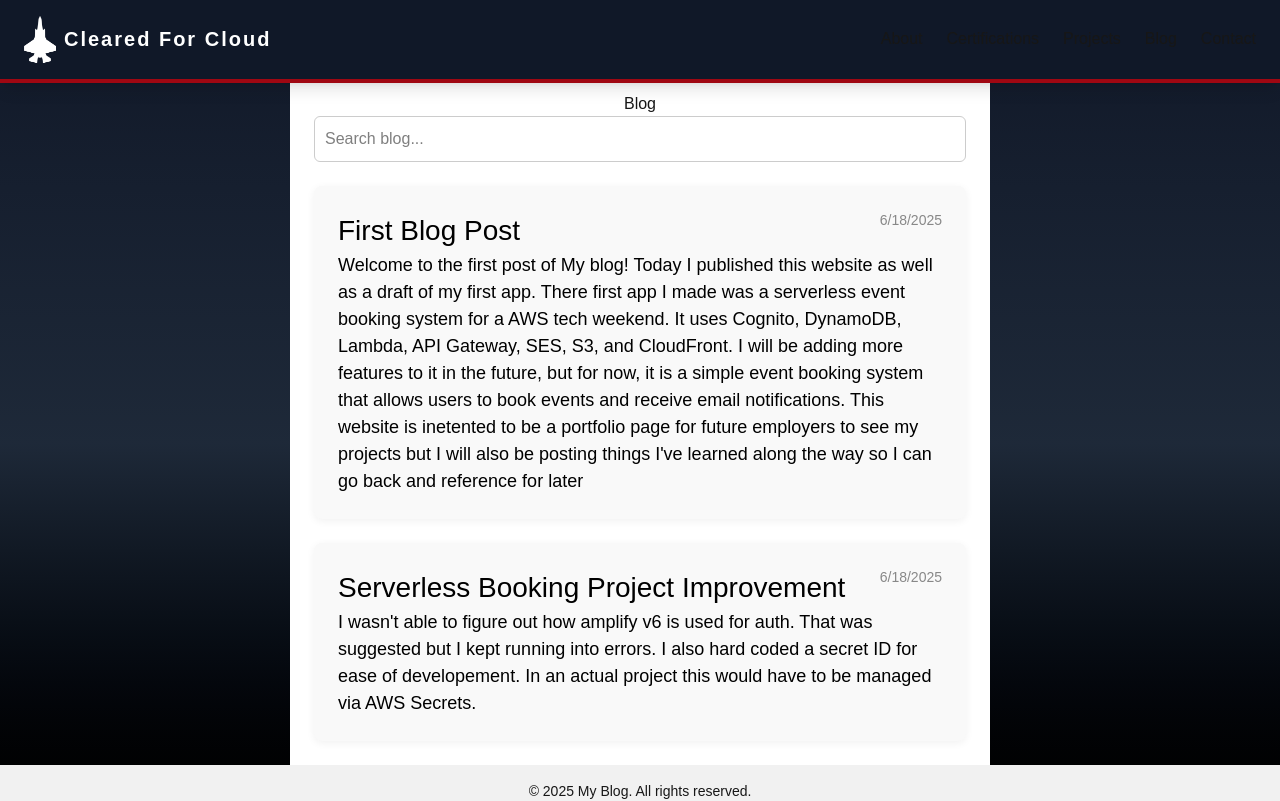
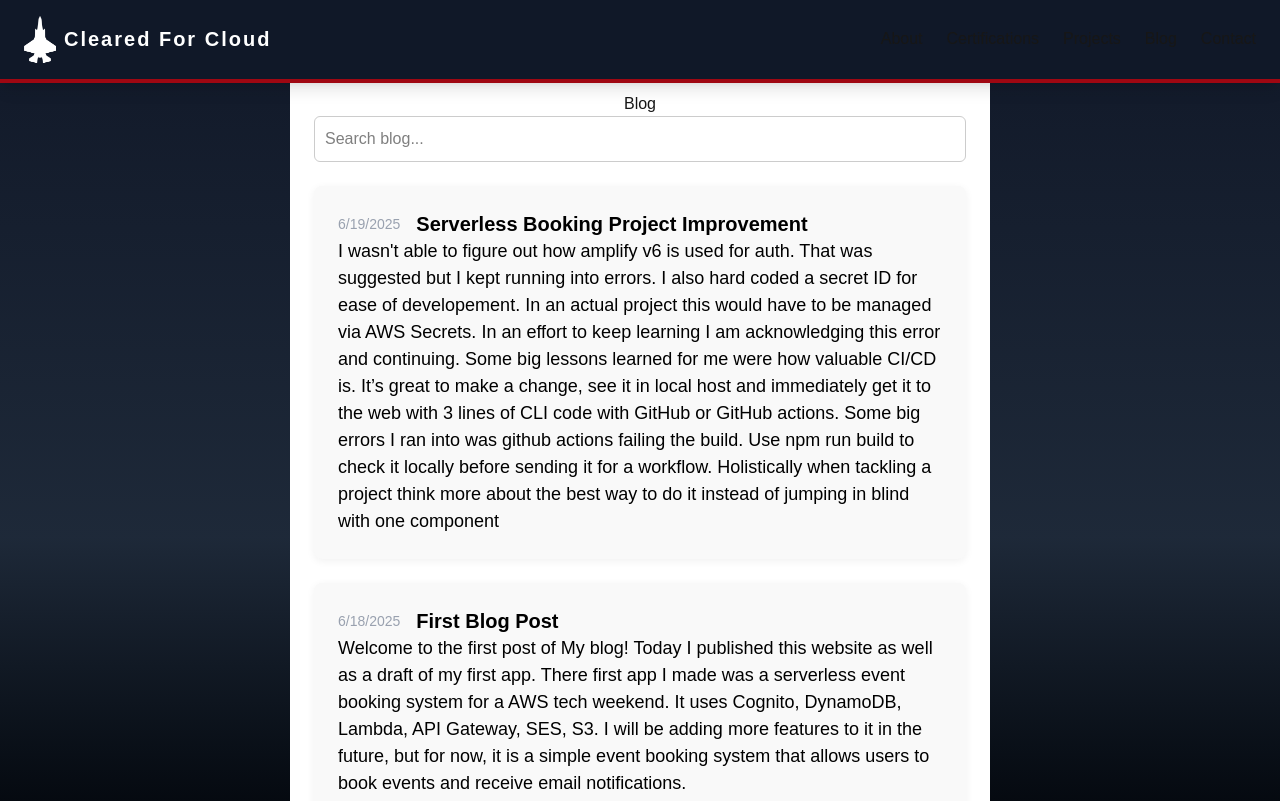
Before and after one commit to andrewmudge/clearedforcloud, a Next.js app: page /blog in a window 1280 px wide. Shown: the top 801 px of the page. Built offline with nearby package versions, Linux system fonts and the light colour scheme.

Commit message:
updated project 1, blog

```diff
--- a/app/blog/page.tsx
+++ b/app/blog/page.tsx
@@ -3,19 +3,20 @@ import React, { useState } from "react";
 
 // Expanded sample blog data
 const blogEntries = [
+    {
+    id: 2,
+    title: "Serverless Booking Project Improvement",
+    date: "2025-06-19",
+    body: "I wasn't able to figure out how amplify v6 is used for auth. That was suggested but I kept running into errors. I also hard coded a secret ID for ease of developement. In an actual project this would have to be managed via AWS Secrets. In an effort to keep learning I am acknowledging this error and continuing. Some big lessons learned for me were how valuable CI/CD is. It’s great to make a change, see it in local host and immediately get it to the web with 3 lines of CLI code with GitHub or GitHub actions. Some big errors I ran into was github actions failing the build. Use npm run build to check it locally before sending it for a workflow. Holistically when tackling a project think more about the best way to do it instead of jumping in blind with one component",
+  },
   {
     id: 1,
     title: "First Blog Post",
     date: "2025-06-18",
     body:
-      "Welcome to the first post of My blog! Today I published this website as well as a draft of my first app. There first app I made was a serverless event booking system for a AWS tech weekend. It uses Cognito, DynamoDB, Lambda, API Gateway, SES, S3, and CloudFront. I will be adding more features to it in the future, but for now, it is a simple event booking system that allows users to book events and receive email notifications. This website is inetented to be a portfolio page for future employers to see my projects but I will also be posting things I've learned along the way so I can go back and reference for later",
+      "Welcome to the first post of My blog! Today I published this website as well as a draft of my first app. There first app I made was a serverless event booking system for a AWS tech weekend. It uses Cognito, DynamoDB, Lambda, API Gateway, SES, S3. I will be adding more features to it in the future, but for now, it is a simple event booking system that allows users to book events and receive email notifications.\n\nThis website is intended to be a portfolio page for future employers to see my projects but I will also be posting things I've learned along the way so I can go back and reference for later",
   },
-  {
-    id: 2,
-    title: "Serverless Booking Project Improvement",
-    date: "2025-06-18",
-    body: "I wasn't able to figure out how amplify v6 is used for auth. That was suggested but I kept running into errors. I also hard coded a secret ID for ease of developement. In an actual project this would have to be managed via AWS Secrets.",
-  },
+
 
 ];
 
@@ -87,21 +88,15 @@ const BlogPage: React.FC = () => {
               position: "relative",
             }}
           >
-            <div
-              style={{
-                position: "absolute",
-                top: 24,
-                right: 24,
-                color: "#888",
-                fontSize: 14,
-              }}
-            >
-              {new Date(entry.date).toLocaleDateString()}
+            <div className="flex flex-col sm:flex-row sm:items-center sm:space-x-4 space-y-1 sm:space-y-0">
+              <span className="text-gray-400 text-sm">
+                {new Date(entry.date).toLocaleDateString()}
+              </span>
+              <h2 className="font-bold text-black text-xl">
+                {highlightText(entry.title, search)}
+              </h2>
             </div>
-            <h2 style={{ marginTop: 0, color: "#000", fontSize: 28 }}>
-              {highlightText(entry.title, search)}
-            </h2>
-            <p style={{ marginBottom: 0, color: "#000", fontSize: 18 }}>
+            <p style={{ marginBottom: 0, color: "#000", fontSize: 18, whiteSpace: "pre-line" }}>
               {highlightText(entry.body, search)}
             </p>
           </div>
```
